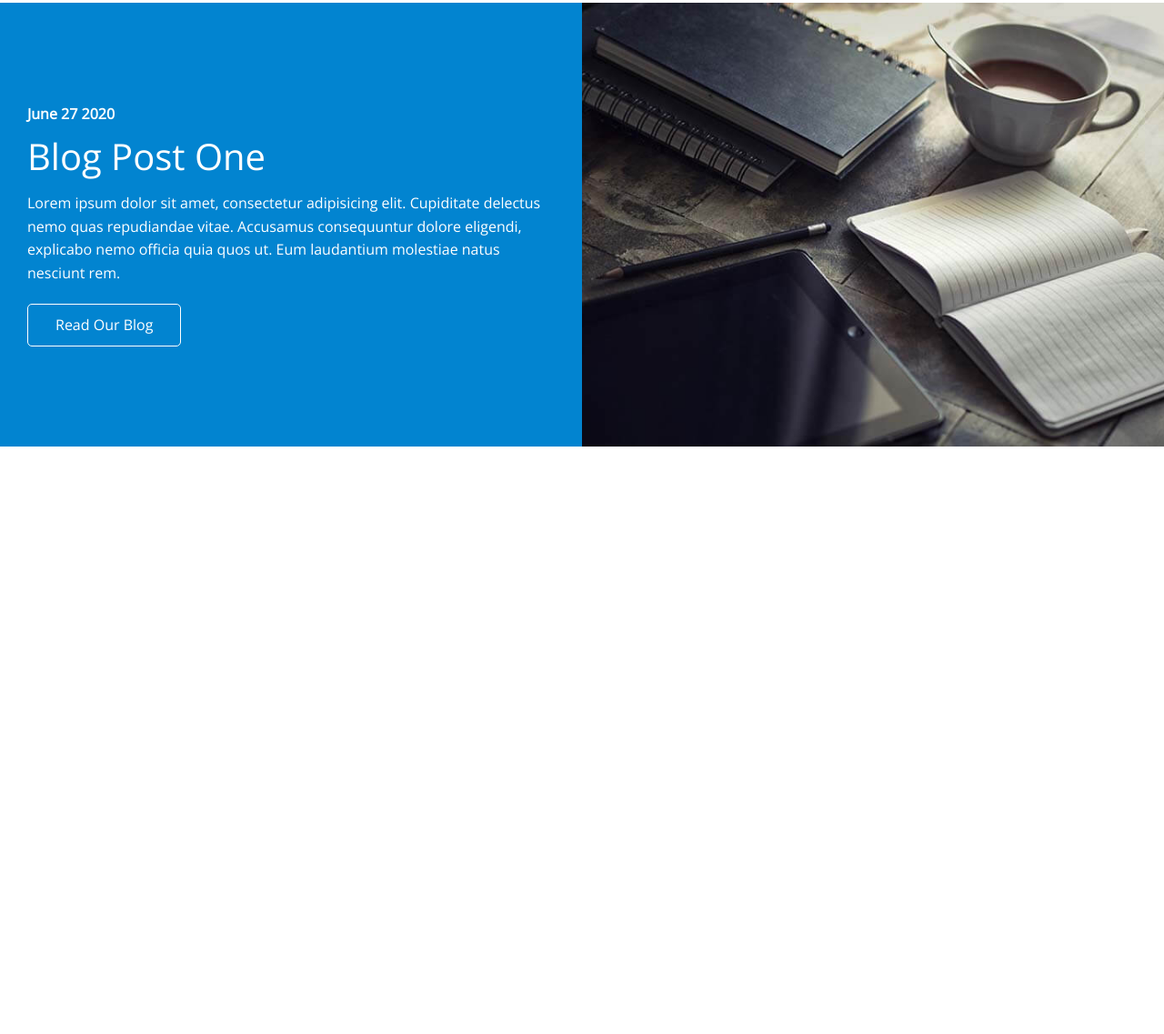
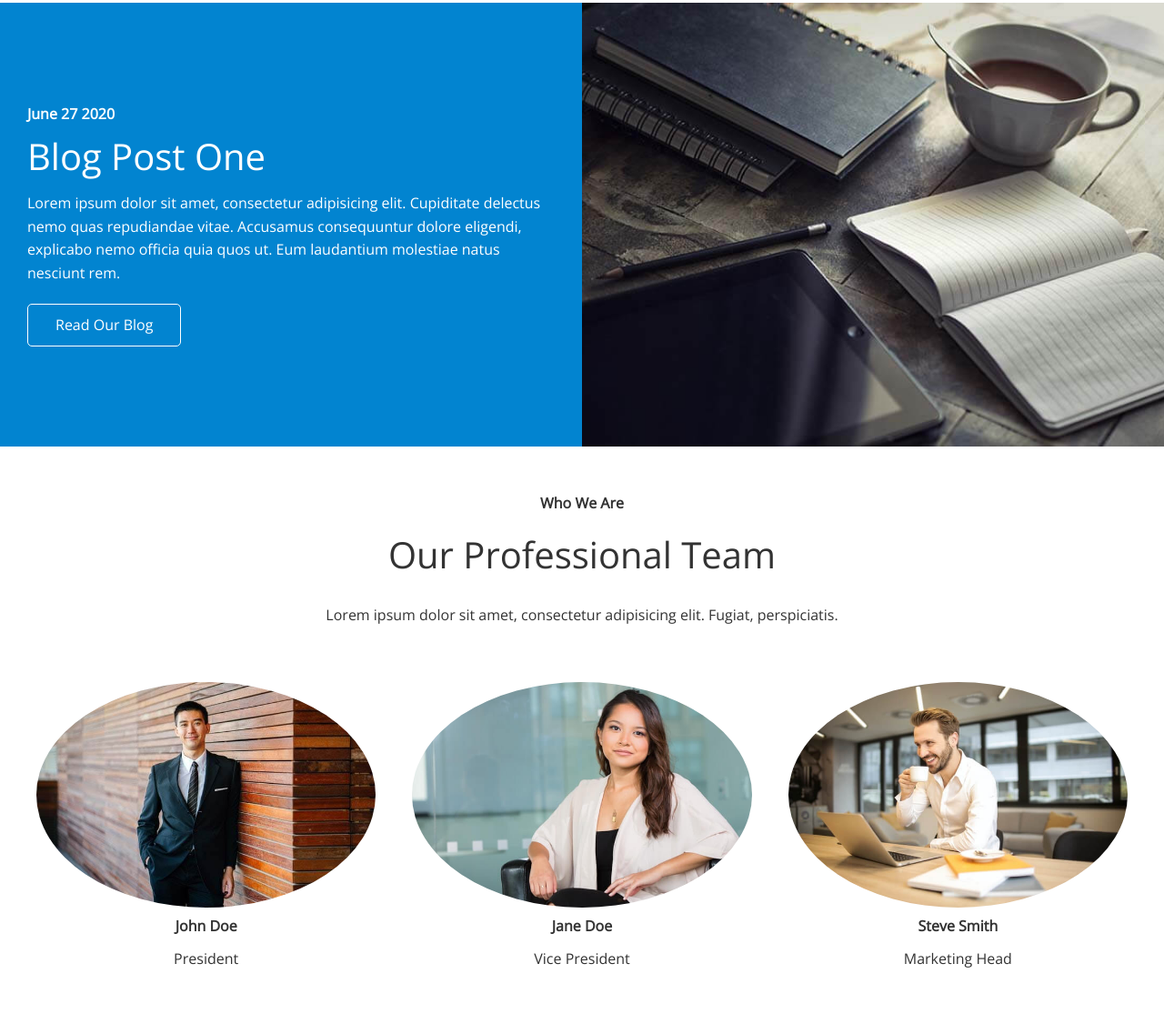
Before and after one commit to youssefnagdy/P3, a plain HTML site: page index.html in a window 1280 px wide. Shown: the part 2208-3345 px from the top of the page at 91% size. Before the commit the page ends 2706 px from the top, so only its background shows below. Drawn offline with nearby package versions, Linux system fonts and the light colour scheme.

Commit message:
Team Section

```diff
--- a/css/style.css
+++ b/css/style.css
@@ -117,3 +117,9 @@ img{width: 100%}
 {
     opacity: 0.7;
 }
+
+/*Team*/
+.team img
+{
+    border-radius: 50%;
+}
--- a/index.html
+++ b/index.html
@@ -138,6 +138,33 @@
 
         <!--Section:Team-->
 
+        <section id="team" class="team section-padding">
+            <header class="section-header">
+                <h4>Who We Are</h4>
+                <h2>Our Professional Team</h2>
+                <p>Lorem ipsum dolor sit amet, consectetur adipisicing elit. Fugiat, perspiciatis.</p>
+            </header>
+            <div class="flex-items">
+                <div>
+                    <img src="images/team/person1.jpg" alt="" />
+                    <h4>John Doe</h4>
+                    <p>President</p>
+                </div>
+                <div>
+                    <img src="images/team/person2.jpg" alt="" />
+                    <h4>Jane Doe</h4>
+                    <p>Vice President</p>
+                </div>
+                <div>
+                    <img src="images/team/person3.jpg" alt="" />
+                    <h4>Steve Smith</h4>
+                    <p>Marketing Head</p>
+                </div>
+            </div>
+        </section>
+
+        <!--Contact Section-->
+
     </main>
 
 
```
